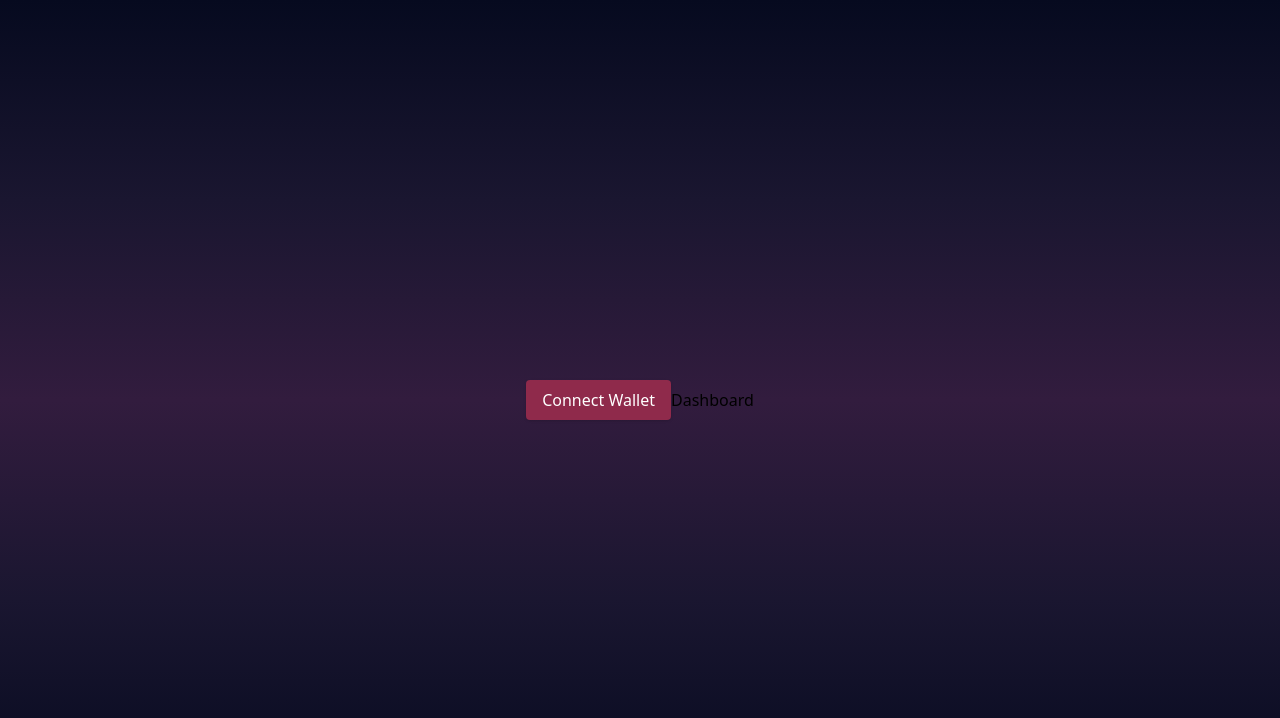
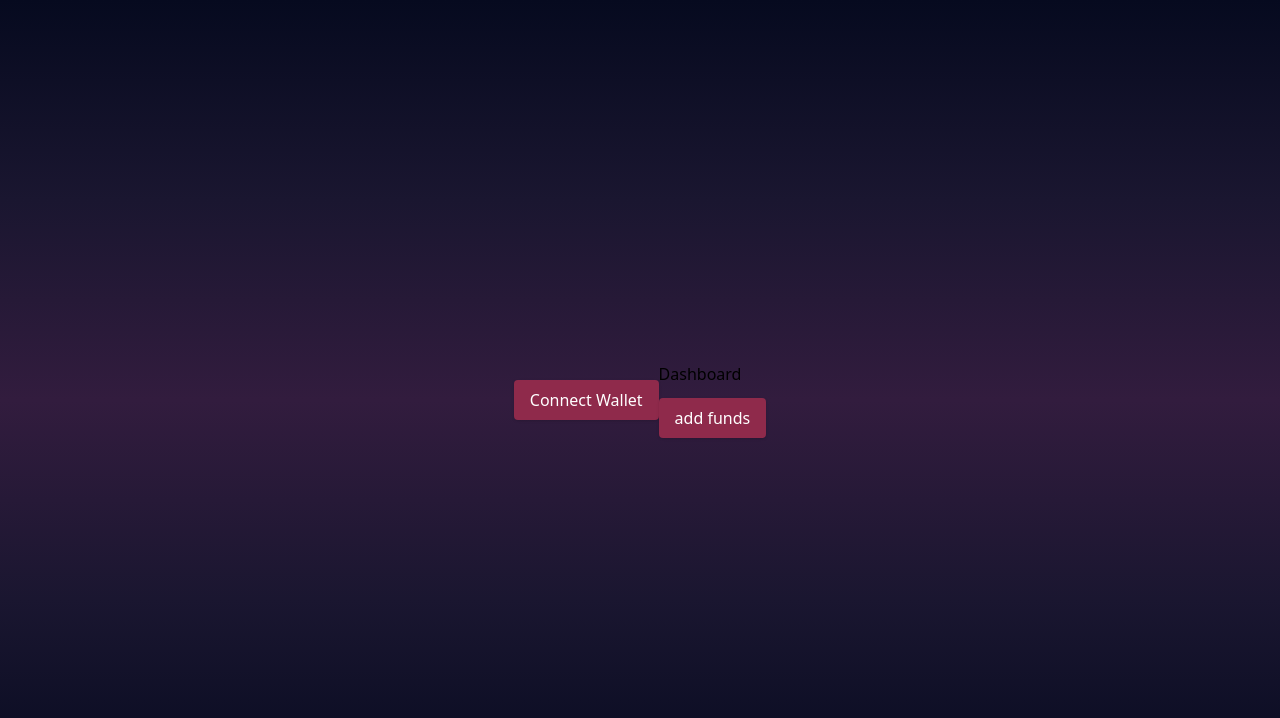
Before and after one commit to finessevanes/aave-take-home, a React (Create React App) app: page / in a window 1280 px wide. Shown: the top 718 px of the page. Built offline with nearby package versions, Linux system fonts and the light colour scheme.

Commit message:
omg it works

```diff
--- a/src/App.js
+++ b/src/App.js
@@ -1,10 +1,8 @@
 import './App.css';
 import { useEffect, useState } from 'react';
 import Dashboard from './Dashboard'
+import { ButtonStyle } from './styles'
 
-const ButtonStyle = `
-bg-gradient-200 hover:bg-gradient-250 text-white py-2 px-4 rounded shadow
-`
 function App() {
   const [currentAccount, setCurrentAccount] = useState()
 
--- a/src/Dashboard.js
+++ b/src/Dashboard.js
@@ -1,8 +1,52 @@
 import React from 'react'
+import { ethers } from 'ethers'
+import { ButtonStyle } from './styles'
 
 const Dashboard = () => {
+  // pool abi
+  const PoolV3Artifact = require('@aave/core-v3/artifacts/contracts/protocol/pool/Pool.sol/Pool.json')
+
+  // van...ado.eth public key
+  const PUBLIC_KEY = '0x7EEa9F4A69c3a43d333366Efc0798523910b146D'
+
+  // AVAX-TestnetMintableERC20-Avalanche
+  const AVAX_ADDRESS = '0x407287b03D1167593AF113d32093942be13A535f'
+
+  // Fuji V3 Pool Contract
+  const POOL_CONTRACT_ADDRESS = '0x794a61358D6845594F94dc1DB02A252b5b4814aD'
+
+
+  async function supplyFunds() {
+    try {
+      const { ethereum } = window
+      const provider = new ethers.providers.Web3Provider(ethereum)
+      const signer = provider.getSigner()
+      const connectedContract = new ethers.Contract(POOL_CONTRACT_ADDRESS, PoolV3Artifact.abi, signer)
+
+      // USDC-TestnetMintableERC20-Avalanche = 0x3E937B4881CBd500d05EeDAB7BA203f2b7B3f74f
+      //  = 0x407287b03D1167593AF113d32093942be13A535f
+
+
+      // supply the contract : supply(address: assetToBeSupplied, uint256: amount, address: onBehaldOf, uint16: referralCode)
+      let supplyTxn = await connectedContract.supply(
+        AVAX_ADDRESS,
+        1,
+        PUBLIC_KEY,
+        0
+      )
+
+      await supplyTxn.wait()
+
+    } catch (e) {
+      console.log(e)
+    }
+  }
+
   return (
-    <div>Dashboard</div>
+    <div className='flex flex-col'>
+      <div>Dashboard</div>
+      <button onClick={supplyFunds} className={`${ButtonStyle} + mt-3`}>add funds</button>
+    </div>
   )
 }
 
--- /dev/null
+++ b/src/styles.js
@@ -0,0 +1,3 @@
+export const ButtonStyle = `
+bg-gradient-200 hover:bg-gradient-250 text-white py-2 px-4 rounded shadow
+`
```
